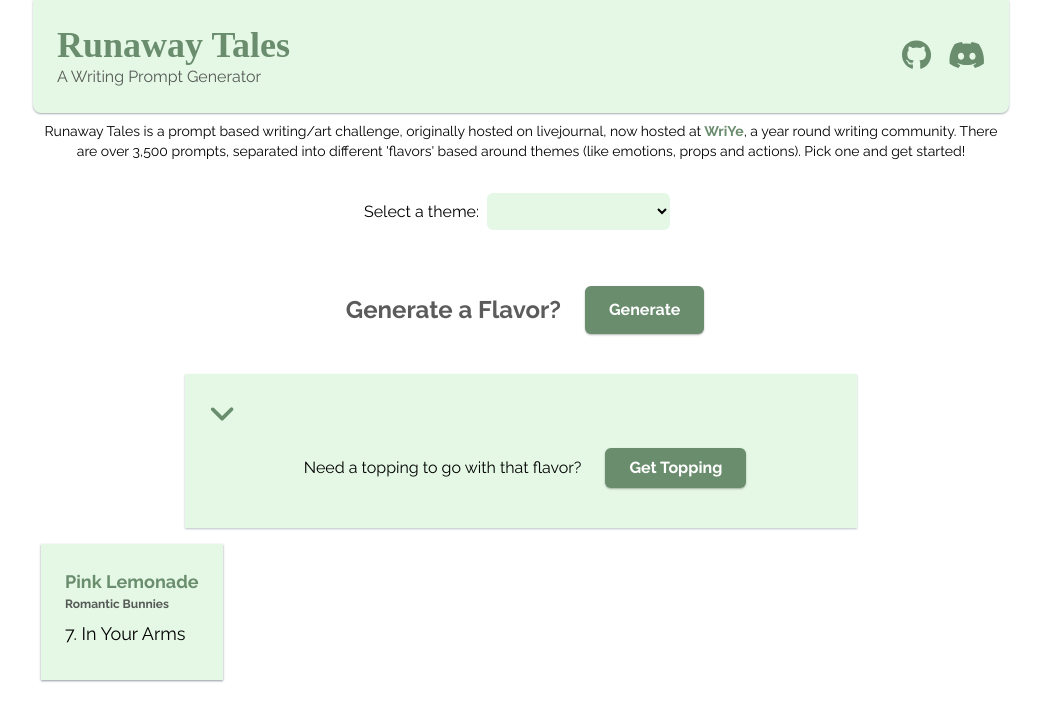
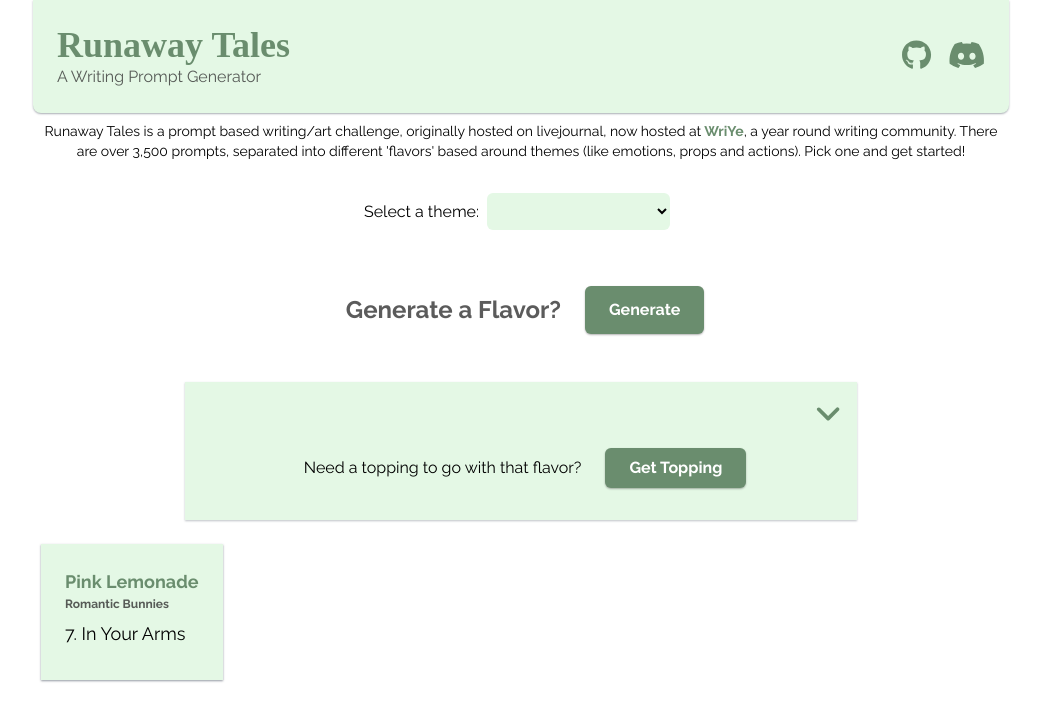
Before and after one commit to kittywizard/runaway-tales-gen, a React (Create React App) app: page / in a window 1280 px wide. Both pictures are taken after a click on the button "Generate". Shown: the top 720 px of the page, without its empty margins (119-1160 px from the left). Built offline with nearby package versions, Linux system fonts and the light colour scheme; a web font is replaced by a local one.

Commit message:
complete

```diff
--- a/public/style.css
+++ b/public/style.css
@@ -506,6 +506,22 @@ Ensure the default browser behavior of the `hidden` attribute.
   grid-column: span 3 / span 3;
 }
 
+.col-start-1 {
+  grid-column-start: 1;
+}
+
+.col-start-2 {
+  grid-column-start: 2;
+}
+
+.col-end-2 {
+  grid-column-end: 2;
+}
+
+.col-end-3 {
+  grid-column-end: 3;
+}
+
 .m-2 {
   margin: 0.5rem;
 }
@@ -528,8 +544,21 @@ Ensure the default browser behavior of the `hidden` attribute.
   margin-bottom: 0.5rem;
 }
 
+.my-4 {
+  margin-top: 1rem;
+  margin-bottom: 1rem;
+}
+
+.block {
+  display: block;
+}
+
 .flex {
   display: flex;
+}
+
+.grid {
+  display: grid;
 }
 
 .hidden {
@@ -542,6 +571,10 @@ Ensure the default browser behavior of the `hidden` attribute.
 
 .max-w-xs {
   max-width: 20rem;
+}
+
+.cursor-pointer {
+  cursor: pointer;
 }
 
 .grid-cols-2 {
@@ -560,6 +593,18 @@ Ensure the default browser behavior of the `hidden` attribute.
   flex-wrap: wrap;
 }
 
+.content-center {
+  align-content: center;
+}
+
+.content-end {
+  align-content: flex-end;
+}
+
+.content-evenly {
+  align-content: space-evenly;
+}
+
 .items-end {
   align-items: flex-end;
 }
@@ -572,12 +617,44 @@ Ensure the default browser behavior of the `hidden` attribute.
   align-items: baseline;
 }
 
+.justify-start {
+  justify-content: flex-start;
+}
+
+.justify-end {
+  justify-content: flex-end;
+}
+
 .justify-center {
   justify-content: center;
 }
 
 .justify-between {
   justify-content: space-between;
+}
+
+.justify-items-end {
+  justify-items: end;
+}
+
+.justify-items-center {
+  justify-items: center;
+}
+
+.place-self-end {
+  place-self: end;
+}
+
+.self-end {
+  align-self: flex-end;
+}
+
+.self-center {
+  align-self: center;
+}
+
+.justify-self-end {
+  justify-self: end;
 }
 
 .rounded-md {
--- a/src/Main.js
+++ b/src/Main.js
@@ -8,7 +8,6 @@ import Intro from "./Intro";
 
 import useGenerator from "./hooks/useGenerator"
 import useTopping from "./hooks/useTopping";
-import Topping from "./components/Topping";
 
 import { FontAwesomeIcon } from '@fortawesome/react-fontawesome'
 import { faAngleDown, faAngleLeft } from '@fortawesome/free-solid-svg-icons';
@@ -58,14 +57,17 @@ export default function Main() {
             </section>
 
             {displayTopping &&
-                <section className="max-w-2xl grid-cols-2 grid-rows-3 m-auto bg-gray-green-light p-6 my-2 shadow-sm shadow-gray-dark/30">
-                    <FontAwesomeIcon
-                        icon={toggleTopping ? faAngleDown : faAngleLeft}
-                        onClick={handleIconClick}
-                        className="text-3xl text-dark-green hover:text-gray-dark items-end col-span-3"
-                    />
+                <section className="max-w-2xl m-auto bg-gray-green-light p-4 my-4 shadow-sm shadow-gray-dark/30">
+                    <div className="text-right">
+                        <FontAwesomeIcon
+                            icon={toggleTopping ? faAngleDown : faAngleLeft}
+                            onClick={handleIconClick}
+                            className="text-3xl text-dark-green hover:text-gray-dark cursor-pointer"
+                        />
+                    </div>
+
                     {toggleTopping &&
-                        <section className="my-2 col-span-1">
+                        <section className="my-2">
                             <div className="flex justify-center">
                                 <h3 className="m-4">
                                     Need a topping to go with that flavor?
```
